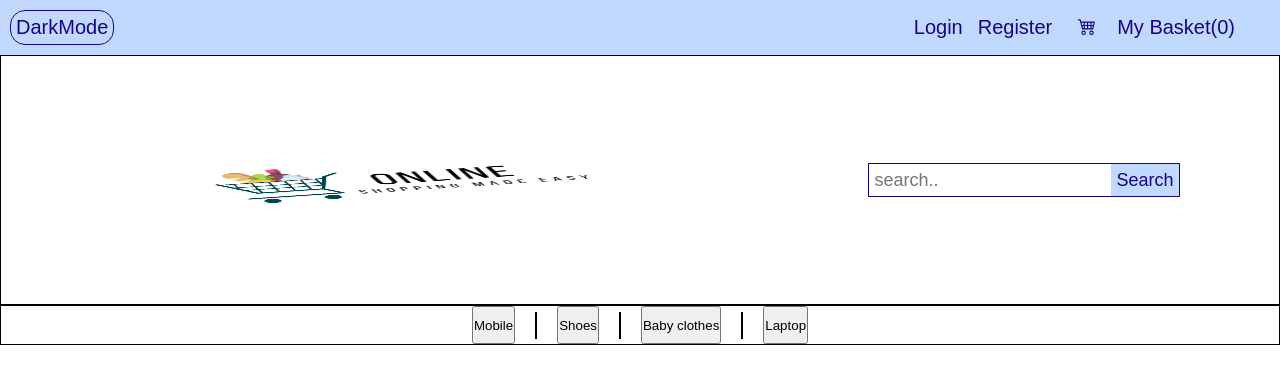
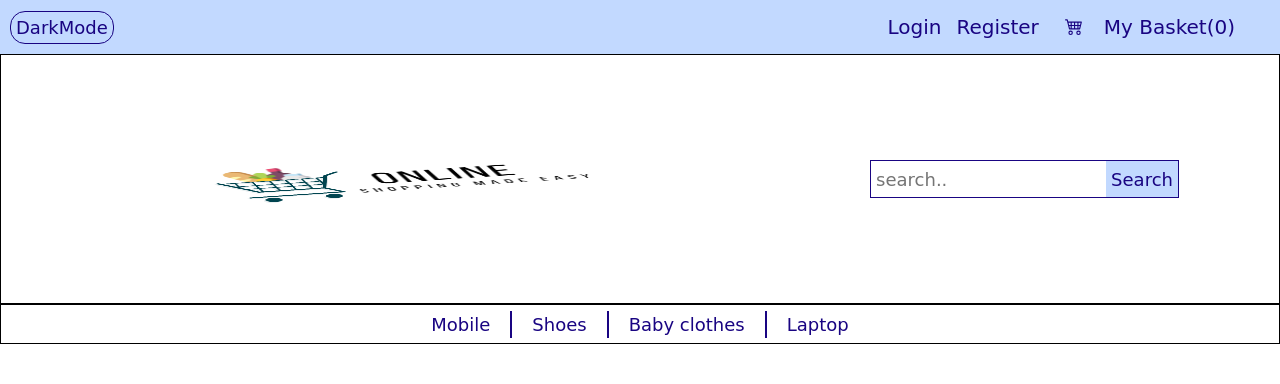
Before and after one commit to C9-raedalfakhoury/MERAKI_Academy_Project_2, a plain HTML site: page index.html in a window 1280 px wide. Drawn offline with nearby package versions, Linux system fonts and the light colour scheme.

Commit message:
finish CATEGORY SECTION

```diff
--- a/style.css
+++ b/style.css
@@ -13,12 +13,14 @@ body {
   font-family: cursive;
 }
 #mode {
-  font-size: 20px;
+  font-size: 18px;
   border: 1px solid var(--blue);
   background-color: var(--button);
   color: var(--blue);
   padding: 5px;
   border-radius: 15px;
+  font-family: inherit;
+  cursor: pointer;
 }
 #header {
   display: flex;
@@ -40,6 +42,7 @@ body {
   align-items: center;
   gap: 0px;
   justify-content: flex-start;
+
 }
 #Login {
   font-size: 20px;
@@ -48,6 +51,7 @@ body {
   color: var(--blue);
   padding: 5px;
   cursor: pointer;
+  font-family: inherit;
 }
 #Register {
   font-size: 20px;
@@ -56,6 +60,7 @@ body {
   color: var(--blue);
   padding: 5px;
   cursor: pointer;
+  font-family: inherit;
 }
 #btnBin {
   border: 0px;
@@ -89,7 +94,7 @@ body {
 }
 #inputSearch {
   width: 100%;
-  height: 34px;
+  height: 37.2px;
   border-top: 1px solid;
   border-left: 1px solid;
   border-bottom: 1px solid;
@@ -98,6 +103,7 @@ body {
   font-size: 18px;
   padding: 5px;
   color: var(--blue);
+  font-family: inherit;
 }
 .inputSearchDiv {
   display: flex;
@@ -113,6 +119,8 @@ body {
   border-right: 1px solid;
   border-bottom: 1px solid;
   border-left: 0px;
+  font-family: inherit;
+  cursor: pointer;
 }
 .master {
   background-color: black;
@@ -128,15 +136,19 @@ body {
     height: 40px;
     border: 1px solid;
 }
-#modile{
+#category{
     border: 0px;
     background-color: transparent;
     padding: 0px;
     margin: 0px;
+    font-family: inherit;
+    color: var(--blue);
+    font-size: 18PX;
+    cursor: pointer;
 }
 .line{
 
-    border: 1px solid;
+    border: 1px solid var(--blue);
     height:27px;
     align-self: center;
 }
```
